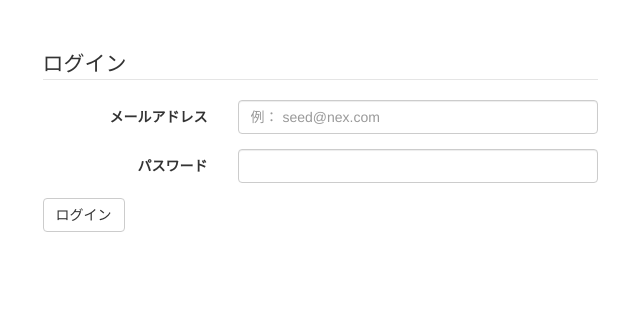
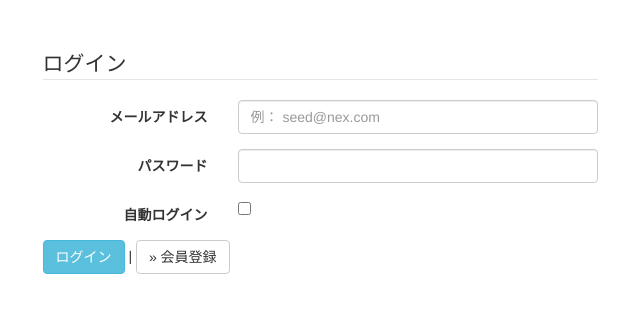
Before and after one commit to amico8/seed_sns_ex, a PHP site: page /login.php in a window 1280 px wide. Shown: the part 51-364 px from the top of the page, without its empty margins (320-960 px from the left). Run offline with PHP 8.4, Linux system fonts and the light colour scheme; some libraries are stand-ins or nearby versions.

Commit message:
自動ログインのHTML反映

```diff
--- a/login.php
+++ b/login.php
@@ -64,7 +64,14 @@
               <input type="password" name="password" class="form-control" placeholder="">
             </div>
           </div>
-          <input type="submit" class="btn btn-default" value="ログイン">
+          <!-- 自動ログイン -->
+          <div class="form-group">
+            <label class="col-sm-4 control-label">自動ログイン</label>
+            <div class="col-sm-8">
+              <input type="checkbox" id="save" name="save" value="on">
+            </div>
+          </div>
+          <input type="submit" class="btn btn-info" value="ログイン"> | <a href="join/" class="btn btn-default">&raquo; 会員登録</a>
         </form>
       </div>
     </div>
```
